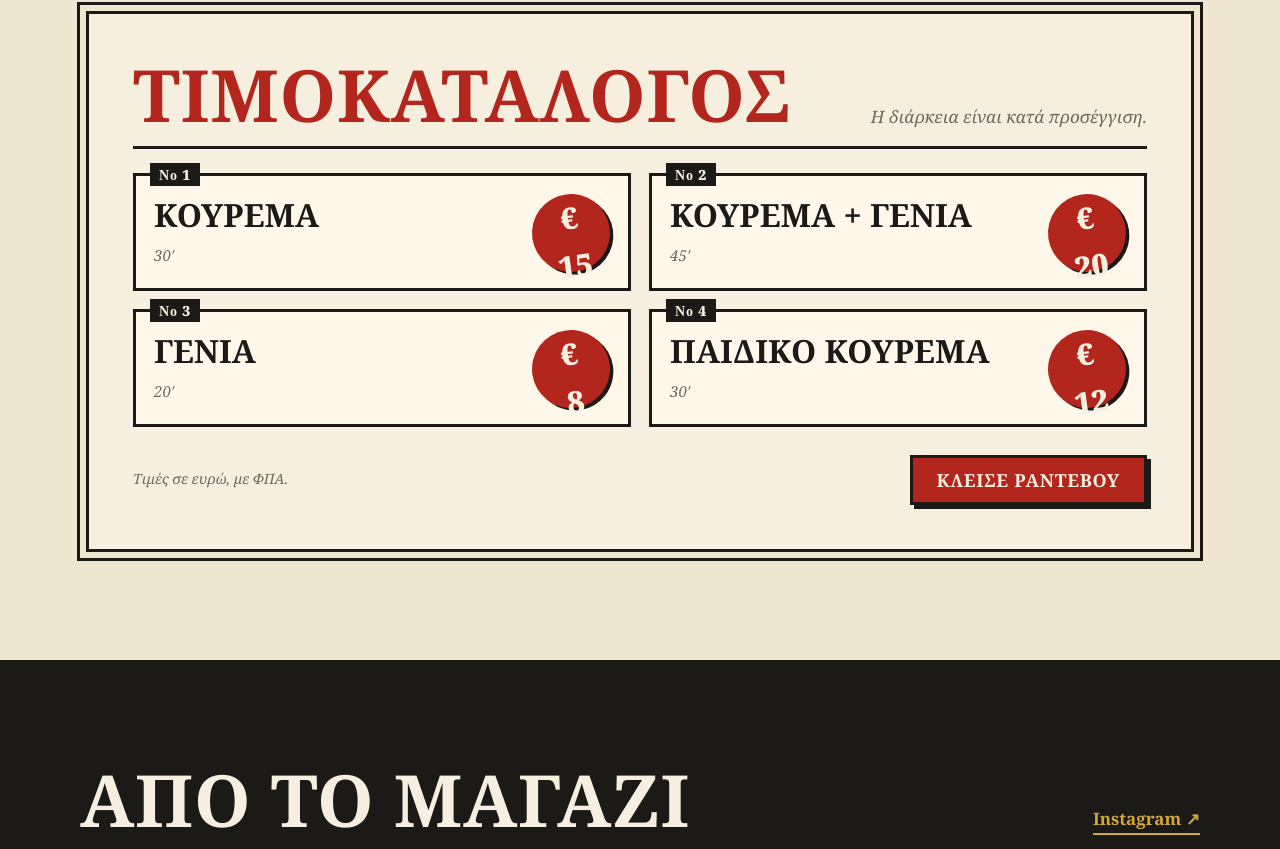
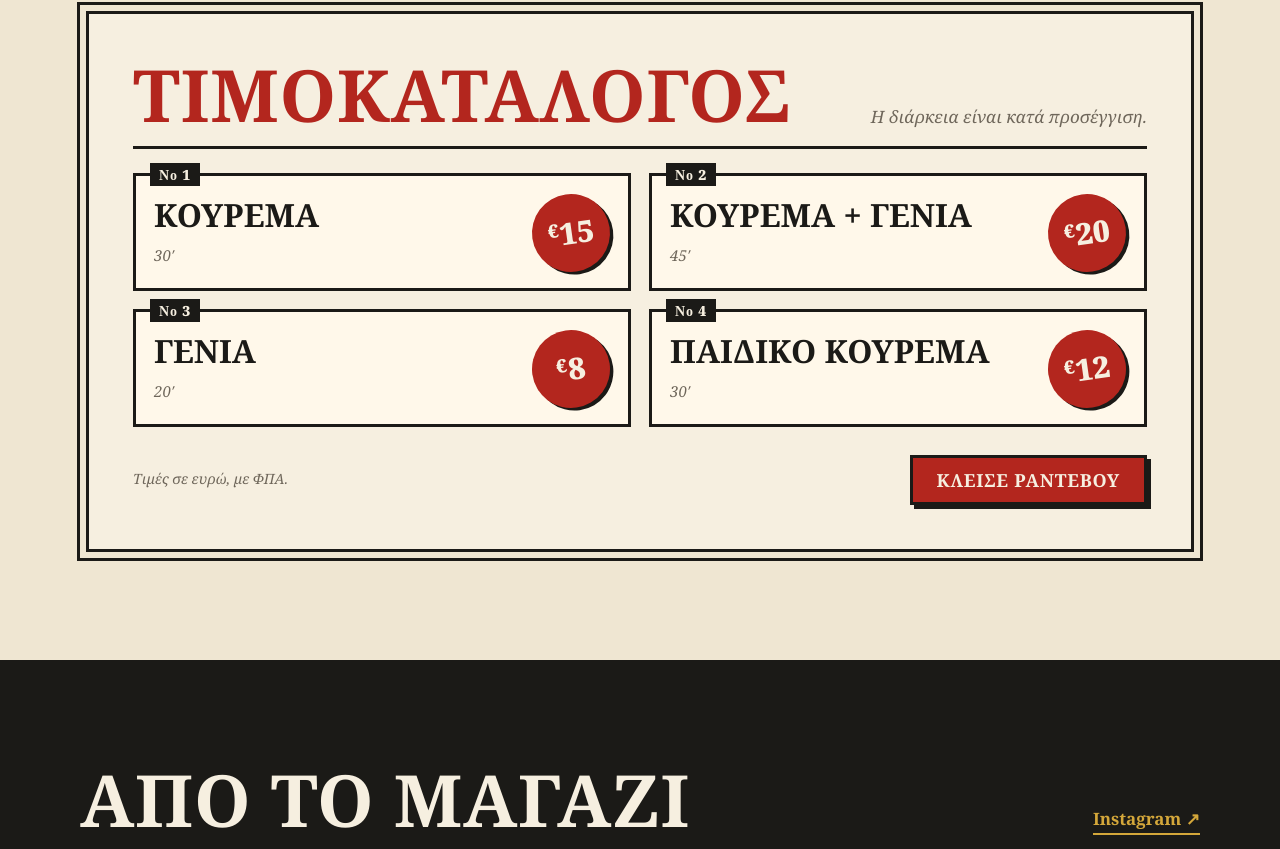
Before and after one commit to alican-capraz/Angel-demo, a plain HTML site: page angel-4-vintage.html in a window 1280 px wide. Shown: the part 880-1729 px from the top of the page. Drawn offline with Linux system fonts and the light colour scheme; a web font is replaced by a local one.

Commit message:
Vintage: keep euro sign and price inside the price stamp
Co-Authored-By: Claude Opus 5.5 <noreply@anthropic.com>
Claude-Session: https://claude.ai/code/session_01BCyRyiZuawwbRkPmiJLsau

```diff
--- a/angel-4-vintage.html
+++ b/angel-4-vintage.html
@@ -72,7 +72,8 @@ header{position:sticky;top:0;z-index:50;background:var(--ink);color:var(--paper)
 .row .nm{grid-area:nm;font-stretch:62.5%;font-weight:900;font-size:clamp(24px,3vw,32px);text-transform:uppercase;line-height:1.05}
 .row .min{grid-area:min;color:var(--muted);font-style:italic;font-size:15px}
 .row .dots{display:none}
-.row .eur{grid-area:eur;width:78px;height:78px;border-radius:50%;background:var(--red);color:var(--paper2);display:grid;place-items:center;font-stretch:62.5%;font-weight:900;font-size:30px;transform:rotate(-8deg);box-shadow:3px 3px 0 var(--ink)}
+.row .eur{grid-area:eur;width:78px;height:78px;border-radius:50%;background:var(--red);color:var(--paper2);display:flex;align-items:center;justify-content:center;gap:1px;font-stretch:62.5%;font-weight:900;font-size:30px;line-height:1;white-space:nowrap;transform:rotate(-8deg);box-shadow:3px 3px 0 var(--ink)}
+.row .cur{font-size:.62em;transform:translateY(-.25em)}
 .flash .after{display:flex;justify-content:space-between;align-items:center;gap:14px;flex-wrap:wrap;margin-top:28px}
 .flash .after small{color:var(--muted);font-style:italic}
 
@@ -621,7 +622,6 @@ document.querySelectorAll(".lang button").forEach(b => b.addEventListener("click
 try { if ((localStorage.getItem("lang") || "el") === "en") document.getElementById("ribbon-text").textContent = "BARBERSHOP · PORTO RAFTI"; } catch (e) {}
 </script>
 
-
 <!--ADMIN--><style>:root{--adm-accent:#b3261e}</style>
 <script>
 /* Angel demo yönetim paneli: site içinde açılan pencere. Müşteri tarafıyla aynı demo verisini kullanır. */
```
Also changed, not shown: angel-1-mavi.html (+1 -0 lines), angel-2-sade.html (+1 -0 lines), angel-3-klasik.html (+1 -0 lines), angel-5-oldmoney.html (+0 -1 lines).
